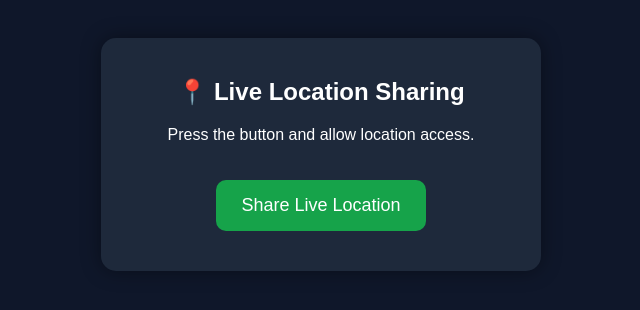
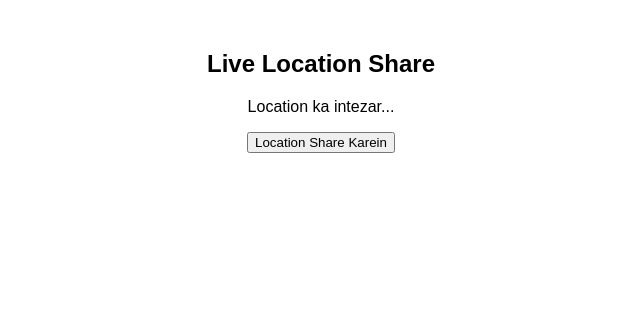
Before and after one commit to luqmanmanjotho630-cyber/Location-share, a plain HTML site: page Index.html in a window 1280 px wide. Shown: the whole page, without its empty margins (319-959 px from the left). Drawn offline with Linux system fonts and the light colour scheme.

Commit message:
Update index.html

```diff
--- a/Index.html
+++ b/Index.html
@@ -1,113 +1,35 @@
 <!DOCTYPE html>
-<html lang="en">
+<html>
 <head>
-<meta charset="UTF-8">
-<meta name="viewport" content="width=device-width, initial-scale=1.0">
-<title>Live Location</title>
+  <meta charset="UTF-8">
+  <title>Location Share</title>
+</head>
+<body style="font-family:Arial;text-align:center;margin-top:50px;">
 
-<style>
-body{
-font-family:Arial,sans-serif;
-background:#0f172a;
-color:white;
-text-align:center;
-padding:30px;
-}
+<h2>Live Location Share</h2>
 
-.container{
-max-width:400px;
-margin:auto;
-background:#1e293b;
-padding:20px;
-border-radius:15px;
-box-shadow:0 0 20px rgba(0,0,0,.4);
-}
+<p id="status">Location ka intezar...</p>
 
-button{
-background:#16a34a;
-color:white;
-padding:15px 25px;
-font-size:18px;
-border:none;
-border-radius:10px;
-cursor:pointer;
-margin-top:20px;
-}
-
-button:hover{
-background:#15803d;
-}
-
-#status{
-margin-top:20px;
-font-size:18px;
-}
-
-a{
-color:#38bdf8;
-font-weight:bold;
-}
-</style>
-
-</head>
-<body>
-
-<div class="container">
-
-<h2>📍 Live Location Sharing</h2>
-
-<p>Press the button and allow location access.</p>
-
-<button onclick="startTracking()">Share Live Location</button>
-
-<div id="status"></div>
-
-</div>
+<button onclick="shareLocation()">Location Share Karein</button>
 
 <script>
+function shareLocation() {
+  if (navigator.geolocation) {
+    navigator.geolocation.getCurrentPosition(function(position) {
 
-let watchID;
+      let lat = position.coords.latitude;
+      let lon = position.coords.longitude;
 
-function startTracking(){
+      document.getElementById("status").innerHTML =
+      "Latitude: " + lat + "<br>Longitude: " + lon;
 
-if(navigator.geolocation){
-
-watchID=navigator.geolocation.watchPosition(showLocation,error,{
-enableHighAccuracy:true,
-maximumAge:0,
-timeout:5000
-});
-
-}else{
-
-document.getElementById("status").innerHTML="Geolocation not supported.";
-
+    }, function(error){
+      alert("Location permission deny ho gayi.");
+    });
+  } else {
+    alert("Geolocation supported nahi hai.");
+  }
 }
-
-}
-
-function showLocation(position){
-
-let lat=position.coords.latitude;
-let lon=position.coords.longitude;
-let acc=position.coords.accuracy;
-
-document.getElementById("status").innerHTML=
-
-"<b>Latitude:</b> "+lat+
-"<br><b>Longitude:</b> "+lon+
-"<br><b>Accuracy:</b> "+Math.round(acc)+" meters"+
-"<br><br><a target='_blank' href='https://maps.google.com/?q="+lat+","+lon+"'>Open Google Maps</a>";
-
-}
-
-function error(err){
-
-document.getElementById("status").innerHTML=
-"Location permission denied or unavailable.";
-
-}
-
 </script>
 
 </body>
```
